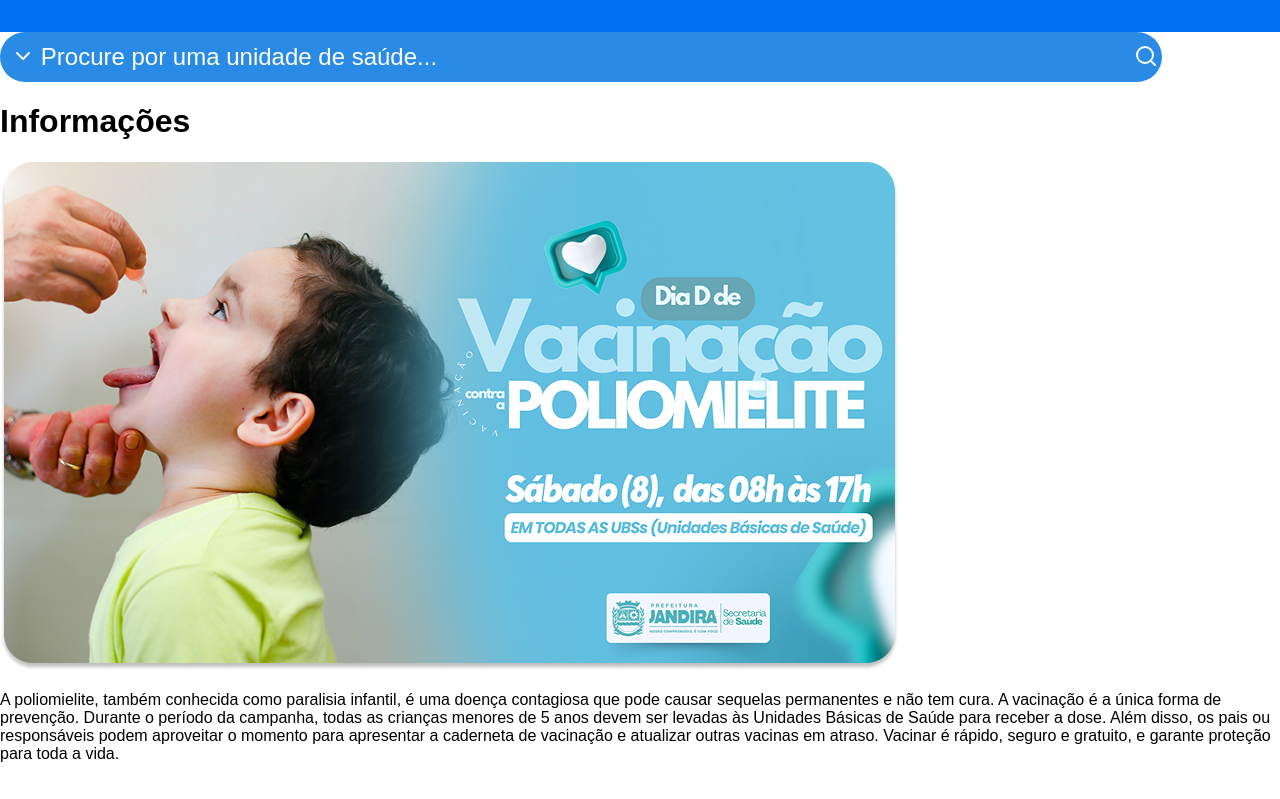
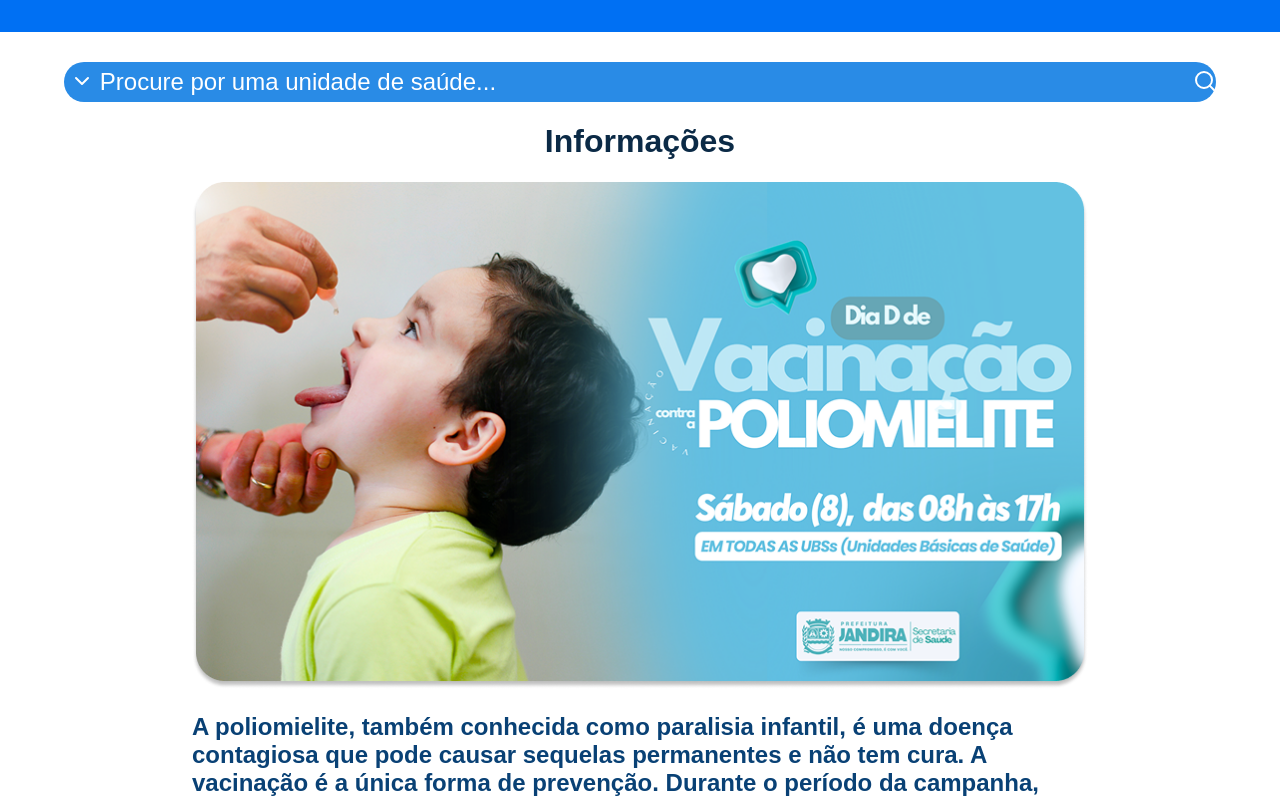
Before and after one commit to niiccholas/senai-tcc-pas, a Next.js app: page /campanhas in a window 1280 px wide. Shown: the top 799 px of the page. Built offline with nearby package versions, Linux system fonts and the light colour scheme.

Commit message:
style: ajuste de alinhamento dos elementos da página inical/campanhas, além de ajuste de cores

```diff
--- a/app/campanhas/page.css
+++ b/app/campanhas/page.css
@@ -1,24 +1,43 @@
+main{
+    display: flex;
+    flex-direction: column;
+    align-items: center;
+    justify-content: center;
+    padding-top: 30px;
+}
+
 h1 {
-    color: black;
+    color: #0B2A46;
     font-size: 32px;
     font-weight: bold;
 }
 
 .info-feed{
+    display: flex;
+    flex-direction: column;
     width: 70%;
     height: auto;
     justify-content: center;
+    gap: 20px;
 }
 
 .info-card{
+    display: flex;
+    flex-direction: column;
     width: 100%;
     height: auto;
     justify-content: center;
-
 }
 
 .info-card p{
     font-size: 24px;
     font-weight: bold;
-    color: black;
+    color: #094175;
 }
+
+.info-card img{
+    width: 100%;
+    height: auto;
+    border-radius: 30px;
+    cursor: pointer;
+}
--- a/app/campanhas/page.tsx
+++ b/app/campanhas/page.tsx
@@ -1,4 +1,6 @@
 import SearchBar from "../components/searchbar/SearchBar";
+import React from 'react';
+import './page.css';
 
 export default function HomePage(){
     return(
--- a/app/components/searchbar/SearchBar.css
+++ b/app/components/searchbar/SearchBar.css
@@ -1,5 +1,3 @@
-
-
 .search-box {
     display: flex;
     background-color: #298BE6;
@@ -7,7 +5,6 @@
     border-radius: 30px;
     width: 90%;
     height: 40px;
-    padding: 5px;
     justify-content: center;
     align-items: center;
     gap: 5px;
--- a/app/components/searchbar/SearchBar.tsx
+++ b/app/components/searchbar/SearchBar.tsx
@@ -6,9 +6,9 @@ export default function SearchBar() {
   return (
     <Form className="search-box" action="/search">
       {/* On submission, the input value will be appended to the URL, e.g. /search?query=abc */}
-        <button id='search-btn-1' type="submit"><svg xmlns="http://www.w3.org/2000/svg" width="24" height="24" viewBox="0 0 24 24" fill="none" stroke="#ffffff" stroke-width="2" stroke-linecap="round" stroke-linejoin="round" className="lucide lucide-chevron-down-icon lucide-chevron-down"><path d="m6 9 6 6 6-6"/></svg></button>
+        <button id='search-btn-1' type="submit"><svg xmlns="http://www.w3.org/2000/svg" width="24" height="24" viewBox="0 0 24 24" fill="none" stroke="#ffffff" strokeWidth="2" strokeLinecap="round" strokeLinejoin="round" className="lucide lucide-chevron-down-icon lucide-chevron-down"><path d="m6 9 6 6 6-6"/></svg></button>
         <input name="search-input" placeholder='Procure por uma unidade de saúde...'/>
-        <button id='search-btn-2' type="submit"><svg xmlns="http://www.w3.org/2000/svg" width="24" height="24" viewBox="0 0 24 24" fill="none" stroke="#ffffff" stroke-width="2" stroke-linecap="round" stroke-linejoin="round" className="lucide lucide-search-icon lucide-search"><path d="m21 21-4.34-4.34"/><circle cx="11" cy="11" r="8"/></svg></button>
+        <button id='search-btn-2' type="submit"><svg xmlns="http://www.w3.org/2000/svg" width="24" height="24" viewBox="0 0 24 24" fill="none" stroke="#ffffff" strokeWidth="2" strokeLinecap="round" strokeLinejoin="round" className="lucide lucide-search-icon lucide-search"><path d="m21 21-4.34-4.34"/><circle cx="11" cy="11" r="8"/></svg></button>
     </Form>
   )
 }
```
